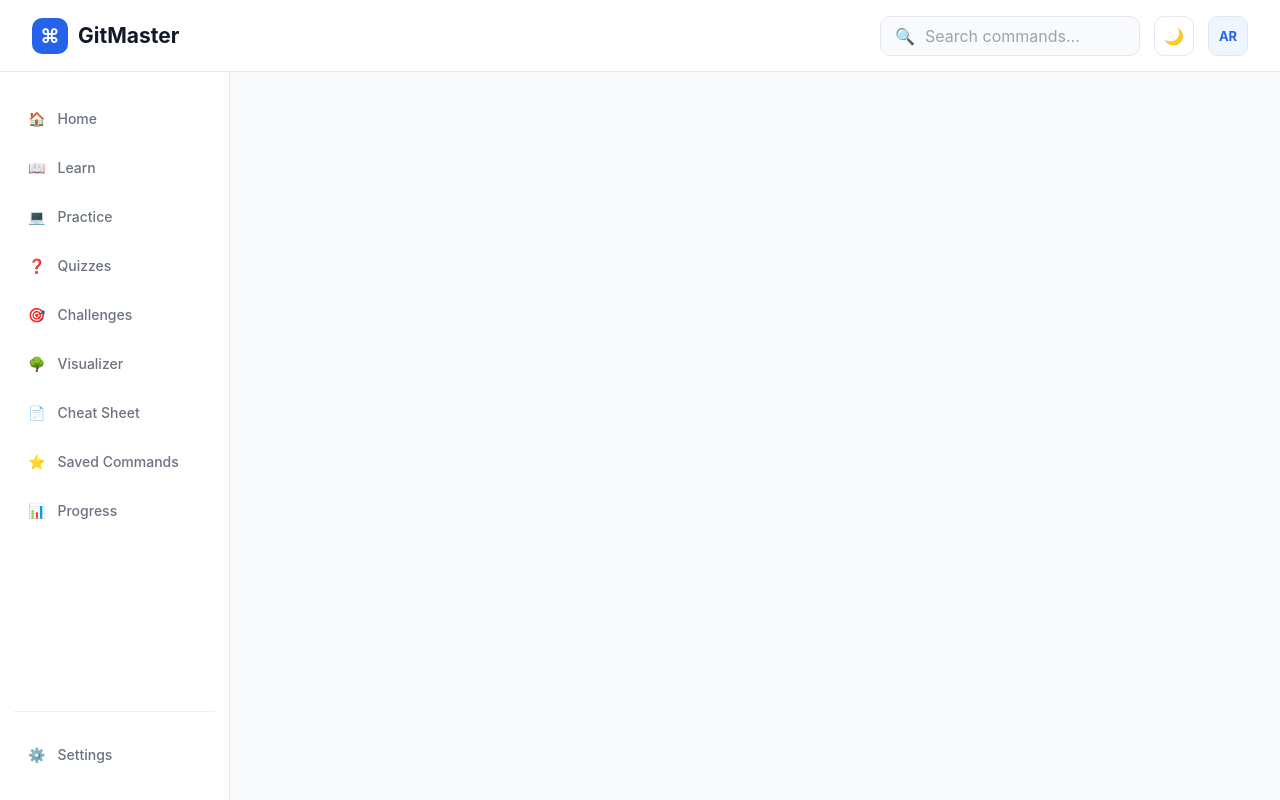
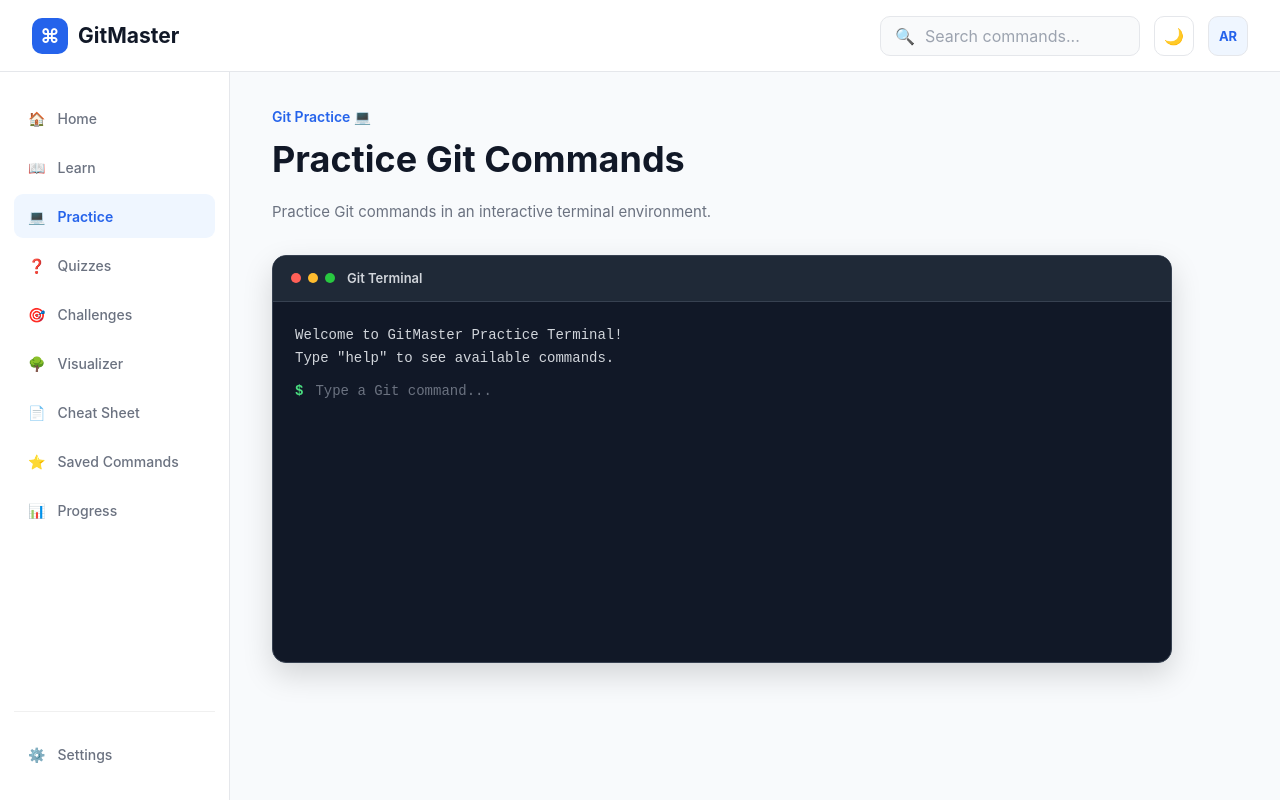
Before and after one commit to Ajayravichandran31/GitMaster, a React (Vite) app in the folder gitmaster-frontend/: page /practice in a window 1280 px wide. Built offline with nearby package versions, Linux system fonts and the light colour scheme.

Commit message:
Build GitMaster practice terminal

```diff
--- a/gitmaster-frontend/src/App.css
+++ b/gitmaster-frontend/src/App.css
@@ -1026,3 +1026,130 @@ button {
     flex-wrap: wrap;
   }
 }
+
+/* ================================
+   PRACTICE TERMINAL
+   ================================ */
+
+.practice-terminal {
+  width: 100%;
+  max-width: 900px;
+  margin-top: 30px;
+  border-radius: 14px;
+  overflow: hidden;
+  background: #111827;
+  border: 1px solid #374151;
+  box-shadow: 0 12px 30px rgba(0, 0, 0, 0.15);
+}
+
+.terminal-header {
+  height: 46px;
+  display: flex;
+  align-items: center;
+  padding: 0 18px;
+  background: #1f2937;
+  border-bottom: 1px solid #374151;
+}
+
+.terminal-header span {
+  color: #d1d5db;
+  font-size: 13px;
+  font-weight: 600;
+}
+
+.terminal-body {
+  min-height: 360px;
+  max-height: 500px;
+  padding: 22px;
+  overflow-y: auto;
+  font-family: "Courier New", monospace;
+  font-size: 14px;
+  line-height: 1.7;
+  color: #d1d5db;
+}
+
+.terminal-body > div {
+  white-space: pre-wrap;
+}
+
+.terminal-input {
+  display: flex;
+  align-items: center;
+  gap: 10px;
+  margin-top: 8px;
+}
+
+.terminal-input span {
+  color: #4ade80;
+  font-weight: 700;
+}
+
+.terminal-input input {
+  flex: 1;
+  border: none;
+  outline: none;
+  background: transparent;
+  color: #f9fafb;
+  font-family: "Courier New", monospace;
+  font-size: 14px;
+}
+
+.terminal-input input::placeholder {
+  color: #6b7280;
+}
+
+/* Practice terminal on mobile */
+
+@media (max-width: 650px) {
+  .practice-terminal {
+    margin-top: 20px;
+    border-radius: 10px;
+  }
+
+  .terminal-body {
+    min-height: 300px;
+    padding: 16px;
+    font-size: 13px;
+  }
+}
+/* Terminal window dots */
+
+.terminal-dots {
+  display: flex;
+  gap: 7px;
+  margin-right: 12px;
+}
+
+.dot {
+  width: 10px;
+  height: 10px;
+  border-radius: 50%;
+  display: inline-block;
+}
+
+.dot.red {
+  background: #ff5f57;
+}
+
+.dot.yellow {
+  background: #febc2e;
+}
+
+.dot.green {
+  background: #28c840;
+}
+
+/* Practice terminal text colors */
+
+.terminal-welcome {
+  color: #d1d5db;
+}
+
+.terminal-command {
+  color: #60a5fa;
+  font-weight: 600;
+}
+
+.terminal-output {
+  color: #d1d5db;
+}
--- a/gitmaster-frontend/src/App.jsx
+++ b/gitmaster-frontend/src/App.jsx
@@ -1,5 +1,6 @@
 import { Routes, Route, NavLink } from 'react-router-dom'
 import Learn from './pages/Learn.jsx'
+import Practice from './pages/Practice.jsx'
 import { useEffect, useState } from 'react'
 import './App.css'
 function App() {
@@ -59,9 +60,14 @@ useEffect(() => {
   📖 <span>Learn</span>
 </NavLink>
 
-            <a className="nav-item" href="#">
-              💻 <span>Practice</span>
-            </a>
+            <NavLink
+  to="/practice"
+  className={({ isActive }) =>
+    `nav-item ${isActive ? 'active' : ''}`
+  }
+>
+  💻 <span>Practice</span>
+</NavLink>
 
             <a className="nav-item" href="#">
               ❓ <span>Quizzes</span>
@@ -256,11 +262,14 @@ useEffect(() => {
                       </main>
             }
           />
-
+<Route
+  path="/learn"
+  element={<Learn />}
+/>
           <Route
-            path="/learn"
-            element={<Learn />}
-          />
+  path="/practice"
+  element={<Practice />}
+ />
         </Routes>
       </div>
     </div>
--- /dev/null
+++ b/gitmaster-frontend/src/pages/Practice.jsx
@@ -0,0 +1,114 @@
+import { useState } from 'react'
+
+function Practice() {
+  const [command, setCommand] = useState('')
+  const [output, setOutput] = useState([
+  {
+    type: 'welcome',
+    text: 'Welcome to GitMaster Practice Terminal!'
+  },
+  {
+    type: 'welcome',
+    text: 'Type "help" to see available commands.'
+  }
+])
+
+  const runCommand = () => {
+    const enteredCommand = command.trim()
+
+    if (!enteredCommand) {
+      return
+    }
+
+    let result = ''
+
+    if (enteredCommand === 'help') {
+      result =
+        'Available commands: git status, git init, git log, clear'
+    } else if (enteredCommand === 'git status') {
+      result =
+        'On branch main\nnothing to commit, working tree clean'
+    } else if (enteredCommand === 'git init') {
+      result =
+        'Initialized empty Git repository.'
+    } else if (enteredCommand === 'git log') {
+      result =
+        'commit a1b2c3d\nAuthor: GitMaster User\nInitial commit'
+    } else if (enteredCommand === 'clear') {
+      setOutput([])
+      setCommand('')
+      return
+    } else {
+      result = `gitmaster: '${enteredCommand}' is not a recognized command`
+    }
+
+    setOutput((previous) => [
+  ...previous,
+  {
+    type: 'command',
+    text: `$ ${enteredCommand}`
+  },
+  {
+    type: 'output',
+    text: result
+  }
+])
+
+    setCommand('')
+  }
+
+  return (
+    <main className="content">
+      <section className="learn-header">
+        <p className="welcome-text">Git Practice 💻</p>
+
+        <h1>Practice Git Commands</h1>
+
+        <p className="hero-description">
+          Practice Git commands in an interactive terminal environment.
+        </p>
+      </section>
+
+      <section className="practice-terminal">
+        <div className="terminal-header">
+  <div className="terminal-dots">
+    <span className="dot red"></span>
+    <span className="dot yellow"></span>
+    <span className="dot green"></span>
+  </div>
+
+  <span>Git Terminal</span>
+</div>
+
+        <div className="terminal-body">
+          {output.map((line, index) => (
+  <div
+    key={index}
+    className={typeof line === 'string' ? 'terminal-output' : `terminal-${line.type}`}
+  >
+    {typeof line === 'string' ? line : line.text}
+  </div>
+))}
+
+          <div className="terminal-input">
+            <span>$</span>
+
+            <input
+              type="text"
+              value={command}
+              onChange={(event) => setCommand(event.target.value)}
+              onKeyDown={(event) => {
+                if (event.key === 'Enter') {
+                  runCommand()
+                }
+              }}
+              placeholder="Type a Git command..."
+            />
+          </div>
+        </div>
+      </section>
+    </main>
+  )
+}
+
+export default Practice
```
